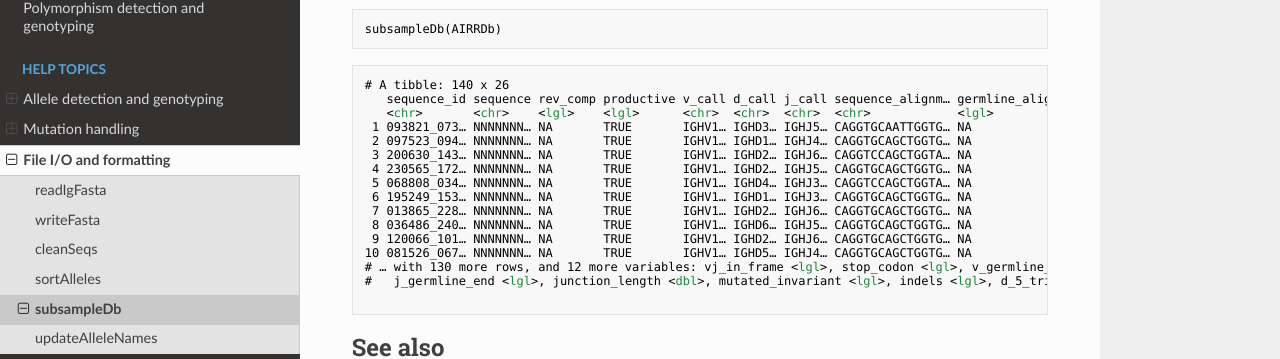
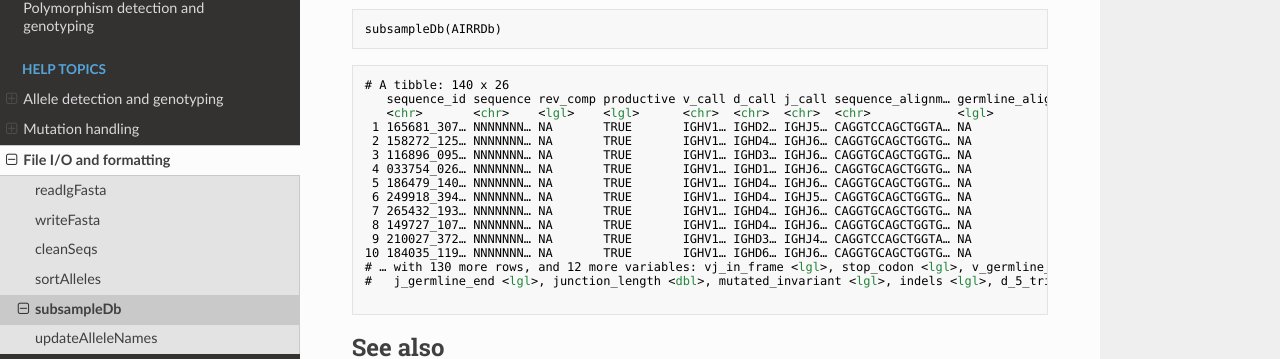
Before and after one commit to immcantation/tigger, an MkDocs documentation site: the page built from docs/topics/subsampleDb.md, in a window 1280 px wide and 900 px high, scrolled down 1179 px. Shown: the part 336-695 px from the top of the window. Built offline with MkDocs 1.6.1, drawn with Linux system fonts in a browser that asks for light colours; nearby versions of some CDN libraries; old or Windows-style settings are respelled for this version of MkDocs.

Commit message:
One last time (I hope).

```diff
--- a/docs/topics/subsampleDb.md
+++ b/docs/topics/subsampleDb.md
@@ -90,16 +90,16 @@
 # A tibble: 140 x 26
    sequence_id sequence rev_comp productive v_call d_call j_call sequence_alignm… germline_alignm… junction junction_aa v_cigar d_cigar j_cigar
    <chr>       <chr>    <lgl>    <lgl>      <chr>  <chr>  <chr>  <chr>            <lgl>            <chr>    <lgl>       <lgl>   <lgl>   <lgl>
- 1 093821_073… NNNNNNN… NA       TRUE       IGHV1… IGHD3… IGHJ5… CAGGTGCAATTGGTG… NA               TGTGCTA… NA          NA      NA      NA
- 2 097523_094… NNNNNNN… NA       TRUE       IGHV1… IGHD1… IGHJ4… CAGGTGCAGCTGGTG… NA               TGTGCGA… NA          NA      NA      NA
- 3 200630_143… NNNNNNN… NA       TRUE       IGHV1… IGHD2… IGHJ6… CAGGTCCAGCTGGTA… NA               TGTGCAA… NA          NA      NA      NA
- 4 230565_172… NNNNNNN… NA       TRUE       IGHV1… IGHD2… IGHJ5… CAGGTGCAGCTGGTG… NA               TGTGCGA… NA          NA      NA      NA
- 5 068808_034… NNNNNNN… NA       TRUE       IGHV1… IGHD4… IGHJ3… CAGGTCCAGCTGGTA… NA               TGTGCAA… NA          NA      NA      NA
- 6 195249_153… NNNNNNN… NA       TRUE       IGHV1… IGHD1… IGHJ3… CAGGTGCAGCTGGTG… NA               TGTGCGA… NA          NA      NA      NA
- 7 013865_228… NNNNNNN… NA       TRUE       IGHV1… IGHD2… IGHJ6… CAGGTGCAGCTGGTG… NA               TGTGCGA… NA          NA      NA      NA
- 8 036486_240… NNNNNNN… NA       TRUE       IGHV1… IGHD6… IGHJ5… CAGGTGCAGCTGGTG… NA               TGTGCGA… NA          NA      NA      NA
- 9 120066_101… NNNNNNN… NA       TRUE       IGHV1… IGHD2… IGHJ6… CAGGTGCAGCTGGTG… NA               TGTGCGA… NA          NA      NA      NA
-10 081526_067… NNNNNNN… NA       TRUE       IGHV1… IGHD5… IGHJ4… CAGGTGCAGCTGGTG… NA               TGTGCGA… NA          NA      NA      NA
+ 1 165681_307… NNNNNNN… NA       TRUE       IGHV1… IGHD2… IGHJ5… CAGGTCCAGCTGGTA… NA               TGTGCAA… NA          NA      NA      NA
+ 2 158272_125… NNNNNNN… NA       TRUE       IGHV1… IGHD4… IGHJ6… CAGGTGCAGCTGGTG… NA               TGTGCGA… NA          NA      NA      NA
+ 3 116896_095… NNNNNNN… NA       TRUE       IGHV1… IGHD3… IGHJ6… CAGGTGCAGCTGGTG… NA               TGTGCGA… NA          NA      NA      NA
+ 4 033754_026… NNNNNNN… NA       TRUE       IGHV1… IGHD1… IGHJ6… CAGGTGCAGCTGGTG… NA               TGTGCGA… NA          NA      NA      NA
+ 5 186479_140… NNNNNNN… NA       TRUE       IGHV1… IGHD4… IGHJ6… CAGGTGCAGCTGGTG… NA               TGTGCGA… NA          NA      NA      NA
+ 6 249918_394… NNNNNNN… NA       TRUE       IGHV1… IGHD4… IGHJ5… CAGGTGCAGCTGGTG… NA               TGTGCGA… NA          NA      NA      NA
+ 7 265432_193… NNNNNNN… NA       TRUE       IGHV1… IGHD4… IGHJ6… CAGGTGCAGCTGGTG… NA               TGTGCGA… NA          NA      NA      NA
+ 8 149727_107… NNNNNNN… NA       TRUE       IGHV1… IGHD4… IGHJ6… CAGGTGCAGCTGGTG… NA               TGTGCGA… NA          NA      NA      NA
+ 9 210027_372… NNNNNNN… NA       TRUE       IGHV1… IGHD3… IGHJ4… CAGGTCCAGCTGGTA… NA               TGTGCAA… NA          NA      NA      NA
+10 184035_119… NNNNNNN… NA       TRUE       IGHV1… IGHD6… IGHJ6… CAGGTGCAGCTGGTG… NA               TGTGCGA… NA          NA      NA      NA
 # … with 130 more rows, and 12 more variables: vj_in_frame <lgl>, stop_codon <lgl>, v_germline_end <lgl>, np1_length <dbl>, np2_length <dbl>,
 #   j_germline_end <lgl>, junction_length <dbl>, mutated_invariant <lgl>, indels <lgl>, d_5_trim <dbl>, d_3_trim <dbl>, j_5_trim <dbl>
 
```
Also changed, not shown: docs/vignettes/Tigger-Vignette.md (+7 -31 lines), docs/vignettes/figure/Tigger-Vignette-4-1.png (added), 1 other file.
